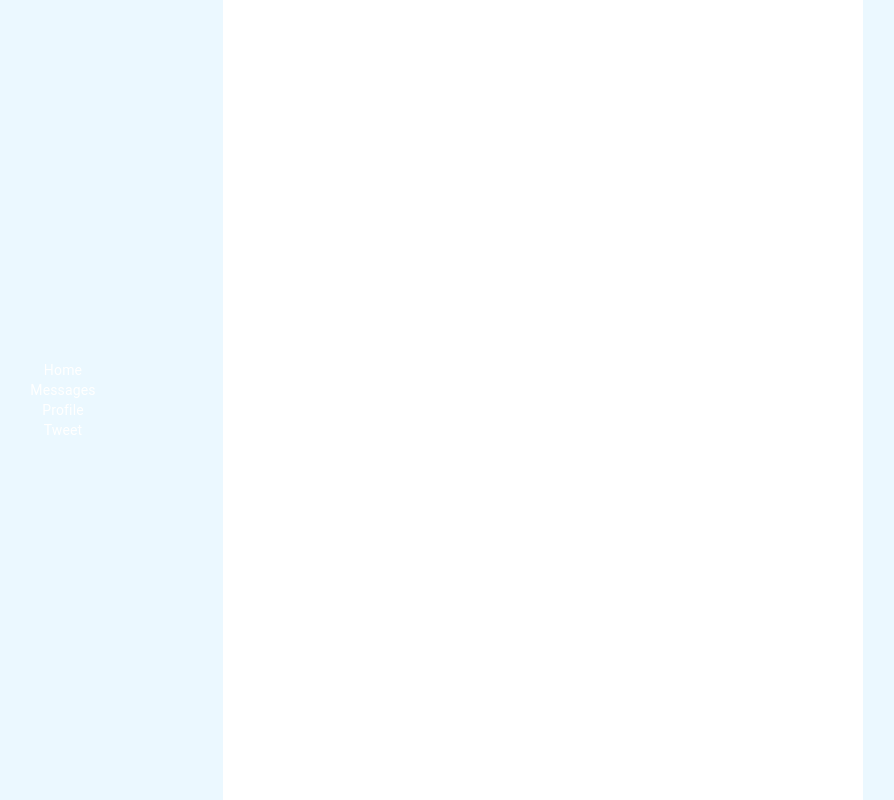
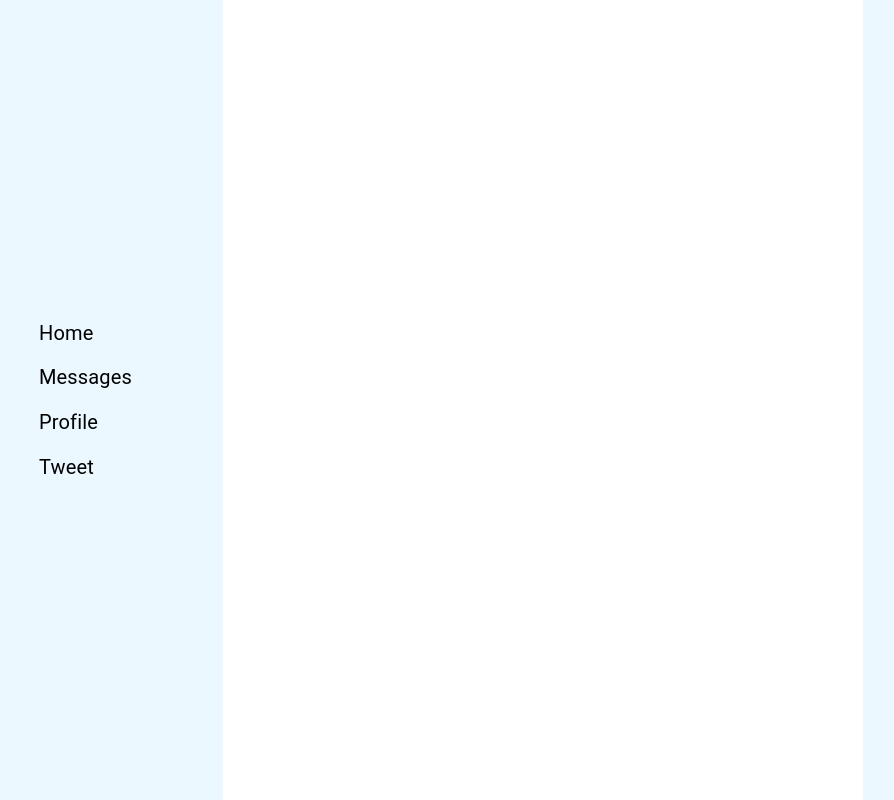
Before and after one commit to BenMiriello/tweetvine, a React (Create React App) app: page / in a window 1280 px wide. Shown: the whole page, without its empty margins (97-991 px from the left). Built offline with nearby package versions, Linux system fonts and the light colour scheme.

Commit message:
Landing page left: left justify text but keep centered, make black and bigger

```diff
--- a/src/components/HomePage.tsx
+++ b/src/components/HomePage.tsx
@@ -9,12 +9,12 @@ export default function HomePage() {
 
   return user ? <SplashPage /> : (
     <Page>
-      <div className="w-1/4 bg-blue-100 text-center flex flex-col justify-center">
-        <div>
-          <p>Home</p>
-          <p>Messages</p>
-          <p>Profile</p>
-          <p>Tweet</p>
+      <div className="w-1/4 bg-blue-100 text-center flex justify-center">
+        <div className="w-12 flex flex-col justify-center">
+          <p className="text-black text-left my-2 text-xl">Home</p>
+          <p className="text-black text-left my-2 text-xl">Messages</p>
+          <p className="text-black text-left my-2 text-xl">Profile</p>
+          <p className="text-black text-left my-2 text-xl">Tweet</p>
         </div>
       </div>
       <div className="w-1/2 bg-white"></div>
```
